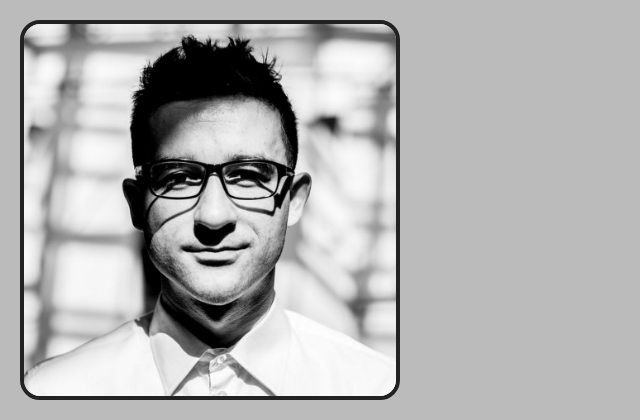
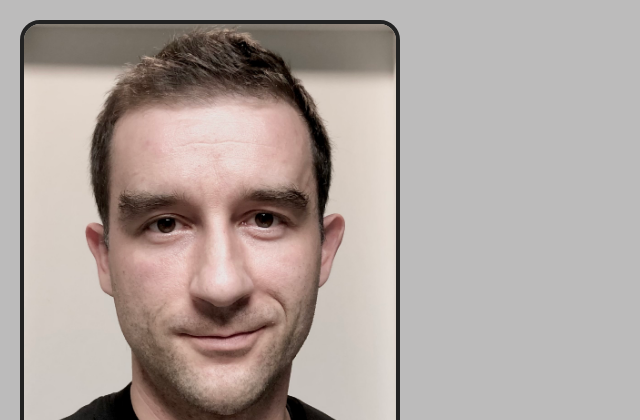
Before and after one commit to LEKOLO/website-html-test, a plain HTML site: page index.html in a window 1280 px wide. Shown: the top 420 px of the page, without its empty margins (0-640 px from the left). Drawn offline with nearby package versions, Linux system fonts and the light colour scheme; a web font is replaced by a local one.

Commit message:
Zmiana zdjęcia

```diff
--- a/index.html
+++ b/index.html
@@ -6,7 +6,7 @@
 
     </head>
     <body>
-       <img src="leko.jpg">
+       <img src="leko_2.jpg">
        <h1>Hi, my name is Leszek</h1>
        <h2>Fun facts about me:</h2>
        <ul>
```
Also changed, not shown: leko.jpg (deleted), leko_2.jpg (added).
